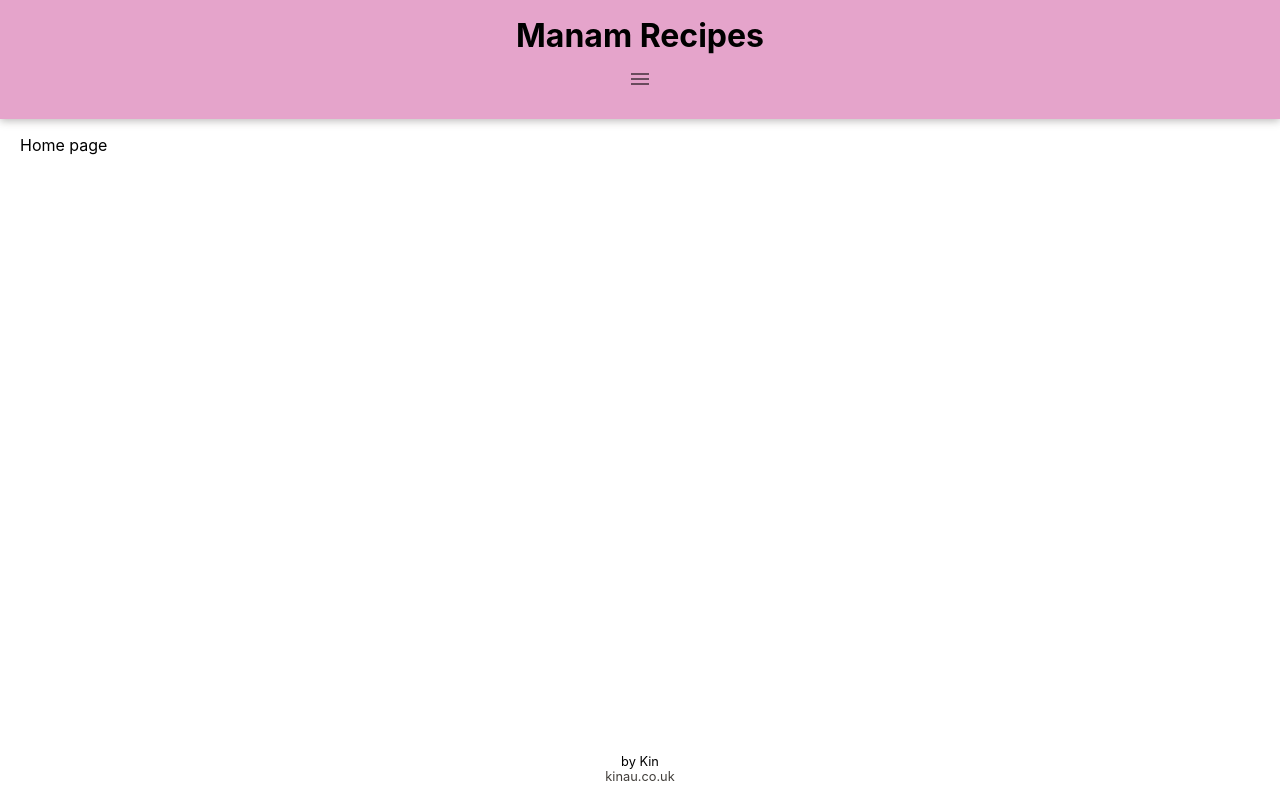
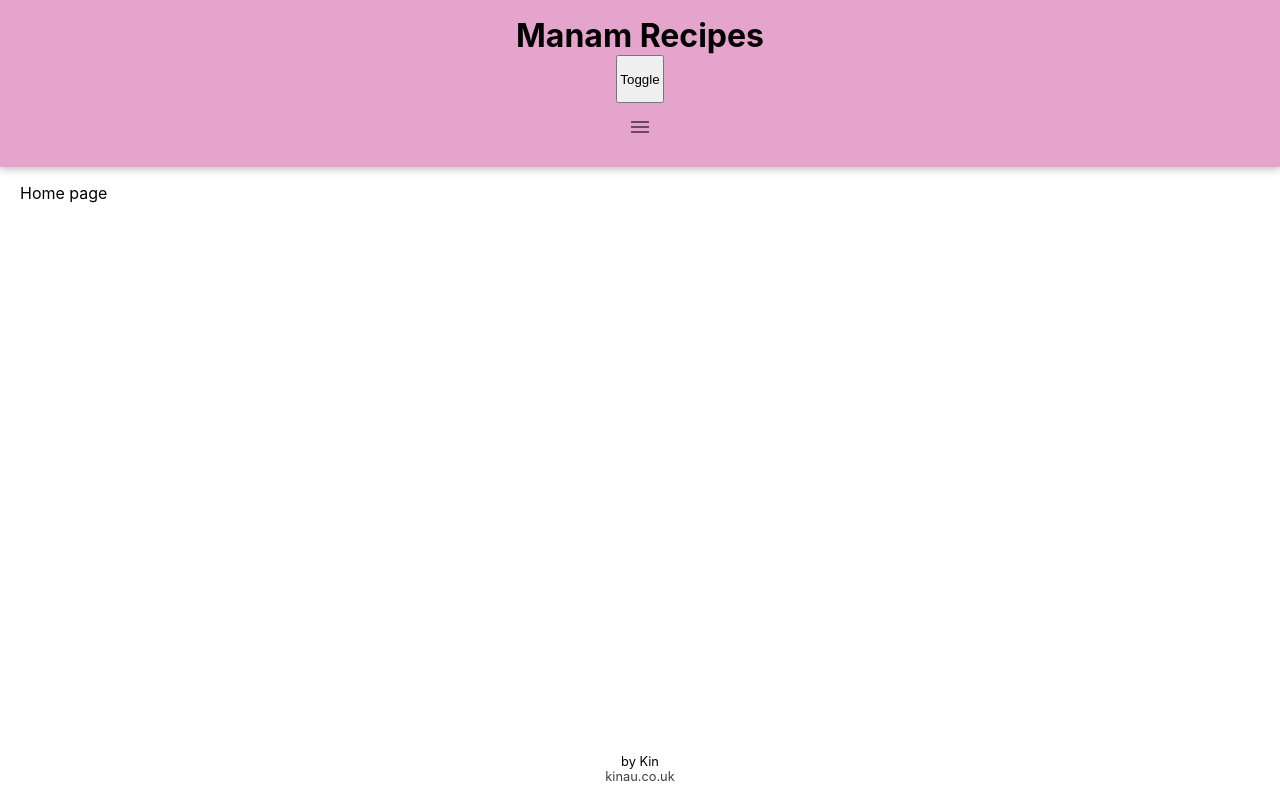
Before and after one commit to kin-au/manam-recipes, a React (Create React App) app: page / in a window 1280 px wide. Built offline with nearby package versions, Linux system fonts and the light colour scheme.

Commit message:
init theme toggle button

```diff
--- a/src/App.tsx
+++ b/src/App.tsx
@@ -2,6 +2,7 @@ import React from "react";
 import * as SC from "./App.style";
 import { ThemeProvider } from "styled-components";
 import { lightTheme, darkTheme } from "./themes";
+import { AllRecipeData, FinderFields, RecipeData, Themes } from "./types";
 import Recipes from "./pages/Recipes/Recipes";
 import Footer from "./components/Footer/Footer";
 import Header from "./components/Header/Header";
@@ -39,6 +40,8 @@ const App = () => {
           <SC.GlobalStyle />
           <SC.Container>
             <Header
+              theme={theme}
+              setTheme={setTheme}
               allRecipes={allRecipes}
               setShowRecipes={setShowRecipes}
               finderFields={finderFields}
--- a/src/components/Header/Header.tsx
+++ b/src/components/Header/Header.tsx
@@ -3,14 +3,23 @@ import * as SC from "./Header.style.js";
 import { HeaderProps } from "./types";
 import Navbar from "../Navbar/Navbar";
 import RecipeFinder from "../RecipeFinder/RecipeFinder";
+import ThemeToggle from "../ThemeToggle/ThemeToggle";
 import { useLocation } from "react-router-dom";
 
 const Header = (props: HeaderProps) => {
-  const { allRecipes, setShowRecipes, finderFields, setFinderFields } = props;
+  const {
+    theme,
+    setTheme,
+    allRecipes,
+    setShowRecipes,
+    finderFields,
+    setFinderFields,
+  } = props;
   const showingRecipes = useLocation().pathname === "/recipes";
   return (
     <SC.Header>
       <h1>Manam Recipes</h1>
+      <ThemeToggle theme={theme} setTheme={setTheme} />
       <Navbar />
       {!showingRecipes ? null : (
         <RecipeFinder
--- a/src/components/Header/types.ts
+++ b/src/components/Header/types.ts
@@ -1,6 +1,8 @@
-import { AllRecipeData, FinderFields } from "../../types";
+import { AllRecipeData, FinderFields, Themes } from "../../types";
 
 export interface HeaderProps {
+  theme: Themes;
+  setTheme: React.Dispatch<React.SetStateAction<Themes>>;
   allRecipes: AllRecipeData;
   setShowRecipes: React.Dispatch<any>;
   finderFields: FinderFields;
--- /dev/null
+++ b/src/components/ThemeToggle/ThemeToggle.style.js
@@ -0,0 +1,8 @@
+import styled from "styled-components";
+
+const ToggleButton = styled.button`
+  height: 3rem;
+  width: 3rem;
+`;
+
+export { ToggleButton };
--- /dev/null
+++ b/src/components/ThemeToggle/ThemeToggle.tsx
@@ -0,0 +1,19 @@
+import React from "react";
+import { ThemeToggleProps } from "./types";
+import * as SC from "./ThemeToggle.style.js";
+
+const ThemeToggle = (props: ThemeToggleProps) => {
+  const { theme, setTheme } = props;
+  return (
+    <SC.ToggleButton
+      type="button"
+      onClick={() => {
+        setTheme(theme === "light" ? "dark" : "light");
+      }}
+    >
+      Toggle
+    </SC.ToggleButton>
+  );
+};
+
+export default ThemeToggle;
--- /dev/null
+++ b/src/components/ThemeToggle/types.ts
@@ -0,0 +1,6 @@
+import { Themes } from "../../types";
+
+export interface ThemeToggleProps {
+  theme: Themes;
+  setTheme: React.Dispatch<React.SetStateAction<Themes>>;
+}
```
